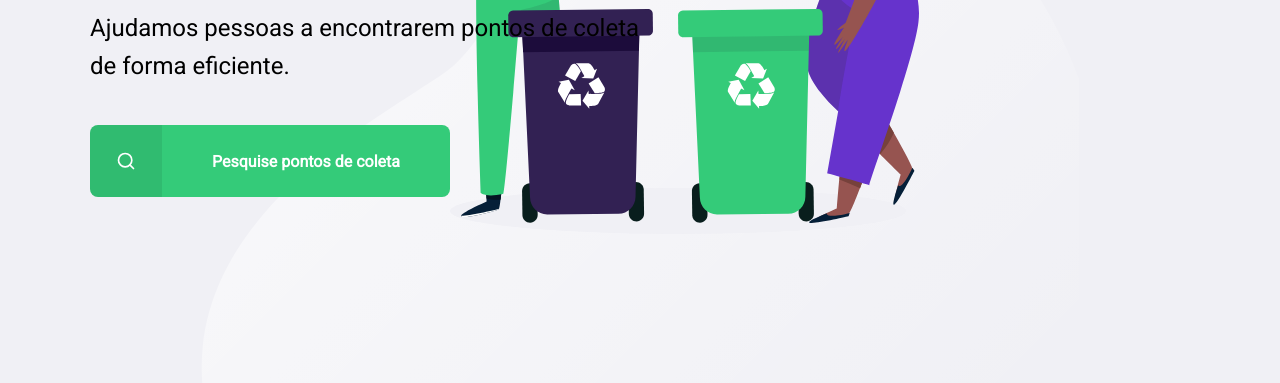
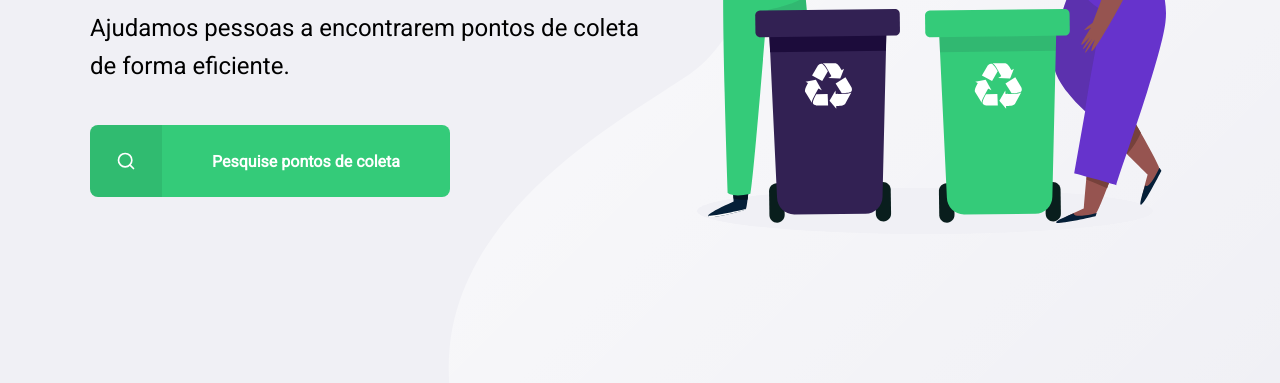
Before and after one commit to rafaelmm16/NLW, a plain HTML site: page index.html in a window 1280 px wide. Shown: the part 417-800 px from the top of the page. Drawn offline with Linux system fonts and the light colour scheme.

Commit message:
Arrumado o erro no background.

```diff
--- a/styles/home.css
+++ b/styles/home.css
@@ -2,7 +2,7 @@
 
     height: 100vh;
     background: url('../extras-aula-1/icones/home-background.svg') no-repeat;
-    background-position: bottom;
+    background-position: 35vw bottom;
 }
 
 #page-home .content{
```
